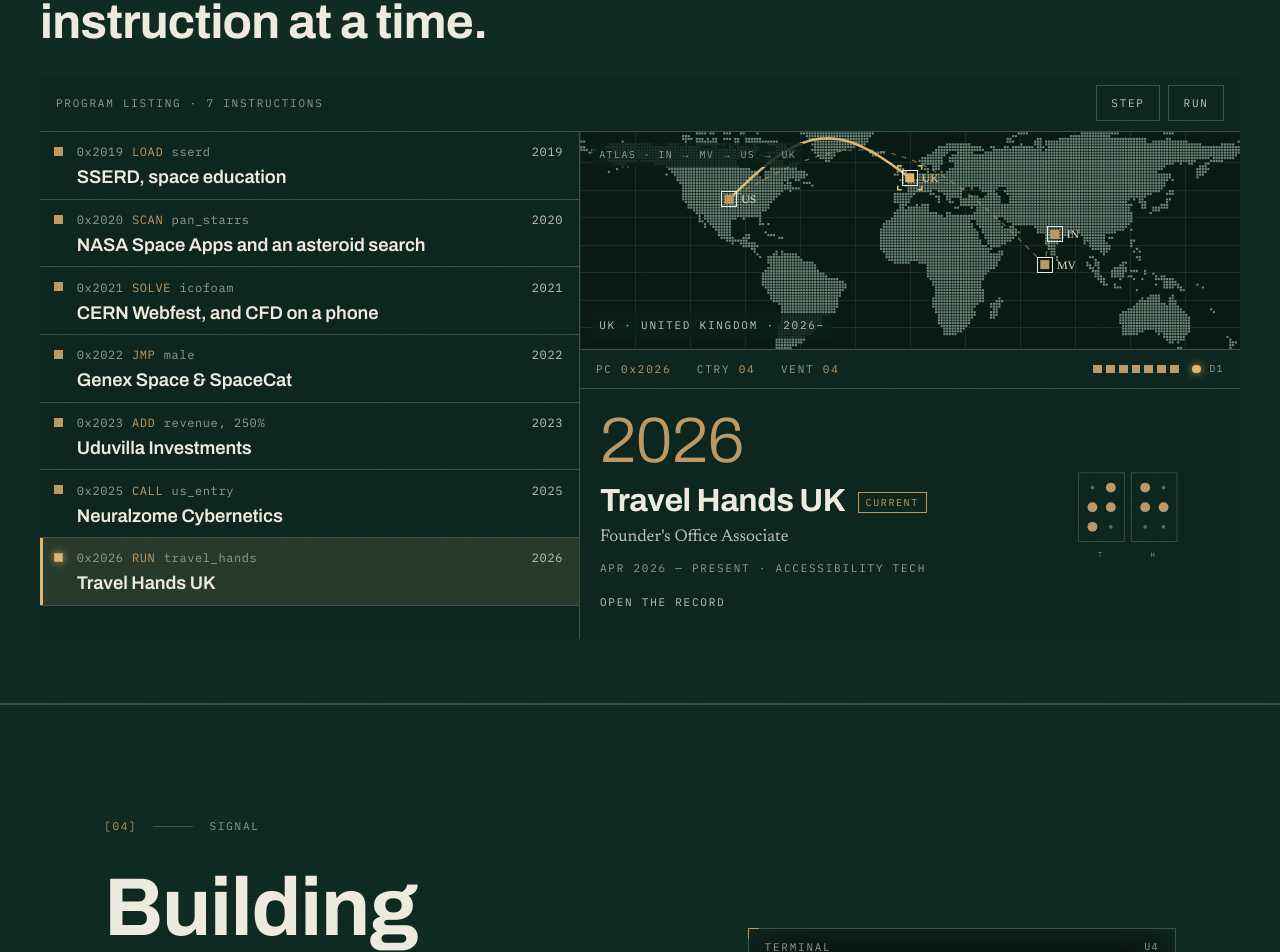
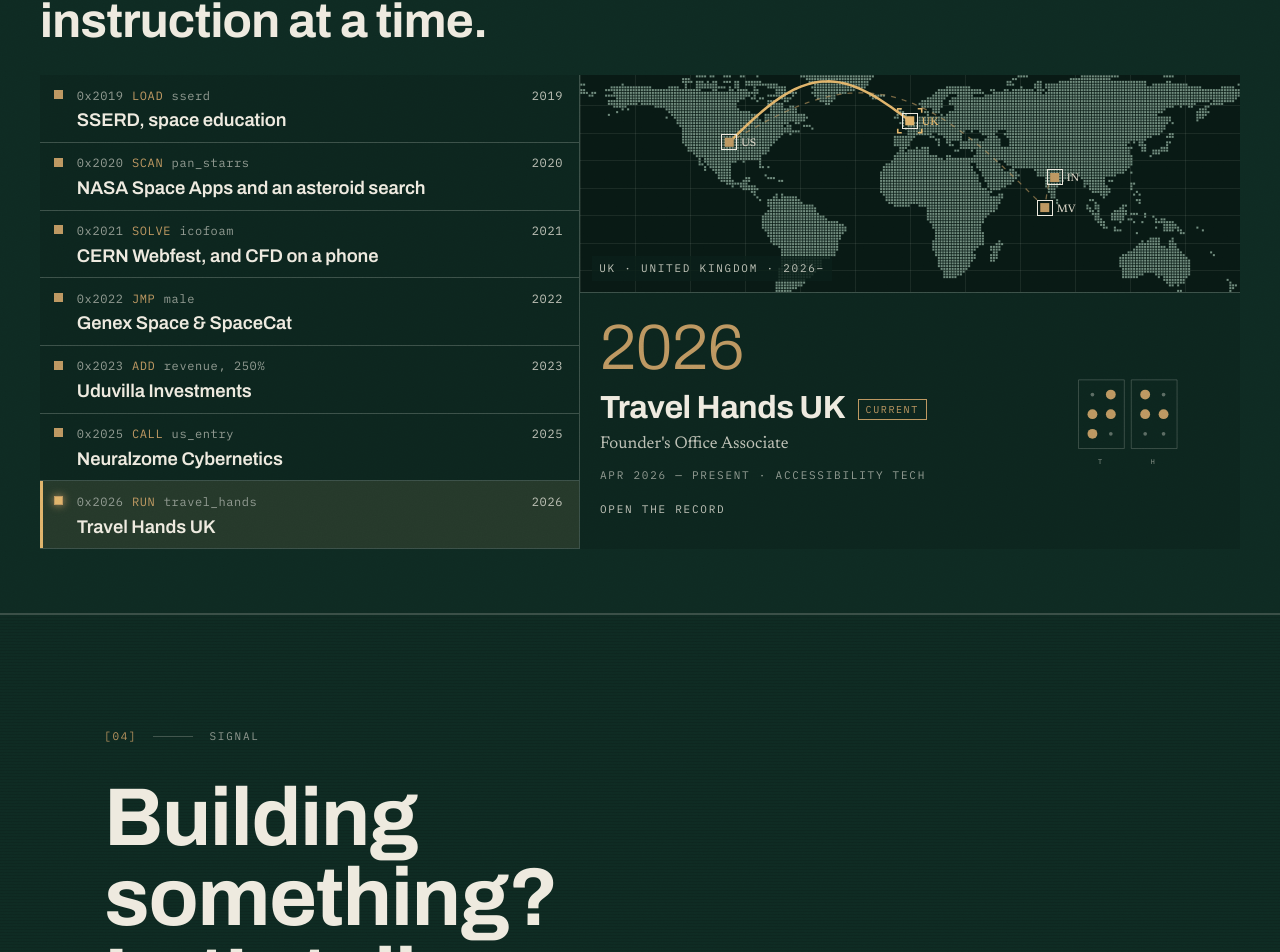
Before and after one commit to kodekave/kodekave.github.io, a Next.js app: page / in a window 1280 px wide. Shown: the part 1846-2798 px from the top of the page. Built offline with nearby package versions, Linux system fonts and the light colour scheme.

Commit message:
Simplify: remove the terminal, the registers, the step and run controls and the silkscreen designators

```diff
--- a/src/app/(site)/page.tsx
+++ b/src/app/(site)/page.tsx
@@ -8,7 +8,6 @@ import Plate from "@/components/Plate";
 import SectionLabel from "@/components/SectionLabel";
 import SectionRail from "@/components/SectionRail";
 import StickyCta from "@/components/StickyCta";
-import Terminal from "@/components/Terminal";
 import UtcClock from "@/components/UtcClock";
 import {
   engagements,
@@ -29,14 +28,12 @@ export const metadata = buildMetadata({
 });
 
 /**
- * The homepage is one machine.
- *
- * Four panels after the screen that powers on: the telemetry (the readings),
- * the register (what is on offer, as a printout), the trace (the journey as a
- * program listing, with the map as its detail) and the signal (a terminal
- * awaiting input). Each carries a silkscreen designator, U1 to U4. Anything
- * longer than a line lives on its own page: the ventures on /work, the
- * research on /research.
+ * The homepage is one machine, kept as plain as it can be: the screen that
+ * powers on, then four panels. The telemetry (the readings), the register
+ * (what is on offer, as a printout), the trace (the journey as a program
+ * listing, with the map as its detail) and the signal (how to reach me).
+ * Anything longer than a line lives on its own page: the ventures on /work,
+ * the research on /research.
  */
 
 /**
@@ -70,12 +67,9 @@ export default function HomePage() {
   const [firstName, ...restOfName] = profile.name.split(" ");
 
   // The journey, one stop per stage. A stage that is a venture carries its
-  // role and dates from the venture record, so those are written once. The two
-  // counts are running totals: how many countries and ventures there had been
-  // by that stage, for the registers.
-  const stops = milestones.map((m, i) => {
+  // role and dates from the venture record, so those are written once.
+  const stops = milestones.map((m) => {
     const v = m.slug ? ventures.find((x) => x.slug === m.slug) : undefined;
-    const soFar = milestones.slice(0, i + 1);
     return {
       addr: `0x${m.year}`,
       op: m.op,
@@ -89,8 +83,6 @@ export default function HomePage() {
       hrefLabel: v ? "Open the record" : m.hrefLabel,
       motif: m.motif,
       place: m.place,
-      countries: new Set(soFar.map((x) => x.place)).size,
-      ventures: soFar.filter((x) => x.slug).length,
     };
   });
   const pins = route.map((r) => ({
@@ -189,22 +181,12 @@ export default function HomePage() {
             <p className="label text-paper-faint">
               4 ventures · 4 countries · 6+ years
             </p>
-            <span className="label hidden items-center gap-3 text-paper-faint sm:flex">
-              <span aria-hidden="true" className="lamp-d" />
-              Sig
-              <span className="desig">U1</span>
-            </span>
           </div>
 
           <dl className="panel tele-panel">
-            {stats.map((s, i) => (
+            {stats.map((s) => (
               <div key={s.tag} className="tele-ch">
-                <dt className="tele-top label">
-                  <span>{s.tag}</span>
-                  <span aria-hidden="true" className="tele-no tabular">
-                    {i + 1}
-                  </span>
-                </dt>
+                <dt className="tele-top label">{s.tag}</dt>
                 <dd>
                   <DotMatrix text={s.value} label={s.label} />
                 </dd>
@@ -227,7 +209,6 @@ export default function HomePage() {
                 <SectionLabel n="02" className="text-ink-faint">
                   Register
                 </SectionLabel>
-                <span className="desig text-ink-faint">U2</span>
               </div>
 
               <div className="mt-10 grid gap-x-16 gap-y-14 lg:grid-cols-2">
@@ -311,7 +292,6 @@ export default function HomePage() {
             <SectionLabel n="03" onInk className="text-paper-faint">
               Trace
             </SectionLabel>
-            <span className="desig text-paper-faint">U3</span>
           </div>
           <h2 className="font-display mt-4 mb-7 max-w-3xl text-[clamp(2rem,4.2vw,3rem)] leading-[1.04]">
             The journey, one instruction at a time.
@@ -325,7 +305,7 @@ export default function HomePage() {
         id="contact"
         className="on-ink grain scanlines rule-2 relative scroll-mt-16 overflow-hidden"
       >
-        <div className="relative z-10 mx-auto grid max-w-6xl items-center gap-x-16 gap-y-12 px-6 py-20 md:px-10 md:py-28 lg:grid-cols-[1.15fr_0.85fr]">
+        <div className="relative z-10 mx-auto max-w-6xl px-6 py-20 md:px-10 md:py-28">
           <div>
             <SectionLabel n="04" onInk className="text-paper-faint">
               Signal
@@ -353,8 +333,6 @@ export default function HomePage() {
 
             <p className="label mt-10 text-paper-faint">{profile.location}</p>
           </div>
-
-          <Terminal address={profile.linkedin.replace(/^https?:\/\/(www\.)?/, "")} />
         </div>
       </section>
 
--- a/src/app/globals.css
+++ b/src/app/globals.css
@@ -1181,9 +1181,8 @@ h3 {
  *
  * One unit, five surfaces. Ink is the screen and the solder mask, brass is
  * amber phosphor and copper trace, paper is tractor-feed stock, chalk is the
- * case. Every section is a part of the same machine and carries one
- * silkscreen designator (U1 to U4); the rules, corner brackets, labels and
- * keycaps below are the whole vocabulary. Everything that moves is off under
+ * case. Every section is a part of the same machine; the rules, corner
+ * brackets, labels and keycaps below are the whole vocabulary. Everything that moves is off under
  * `prefers-reduced-motion`.
  * ===================================================================== */
 
@@ -1218,13 +1217,6 @@ header :focus-visible,
   }
 }
 
-/* ---- the silkscreen: one designator per panel ---- */
-.desig {
-  font-family: var(--font-mono);
-  font-size: 0.625rem;
-  letter-spacing: 0.14em;
-  text-transform: uppercase;
-}
 .sec-head {
   display: flex;
   flex-wrap: wrap;
@@ -1235,15 +1227,6 @@ header :focus-visible,
 .rule-2 {
   border-top: 2px solid var(--color-hair-inv);
 }
-.lamp-d {
-  display: inline-block;
-  width: 6px;
-  height: 6px;
-  background: var(--color-brass-hot);
-  box-shadow: 0 0 6px var(--color-brass);
-  vertical-align: 0.08em;
-}
-
 /* ---- hero: the status strip is a front-panel readout ---- */
 .statusbar {
   width: fit-content;
@@ -1355,9 +1338,6 @@ html[data-post] .name-glyph { animation-delay: calc(1.3s + var(--i, 0) * 34ms);
 .tele-ch > dd:last-child {
   line-height: 1.3;
 }
-.tele-no {
-  color: var(--color-brass);
-}
 /* Every numeral has one height, sized so the widest ("5,000+") fills its cell. */
 .tele-ch .dot-matrix {
   height: min(36px, calc(100cqw / 4.4));
@@ -1394,38 +1374,6 @@ html[data-post] .name-glyph { animation-delay: calc(1.3s + var(--i, 0) * 34ms);
 /* ---- the journey: a program listing with its detail pane ---- */
 .jl {
   background: color-mix(in srgb, var(--color-ink) 88%, #000);
-}
-.jl-bar {
-  display: flex;
-  flex-wrap: wrap;
-  align-items: center;
-  justify-content: space-between;
-  gap: 0.6rem 1rem;
-  padding: 0.6rem 1rem;
-  border-bottom: 1px solid var(--color-hair-inv);
-  color: var(--color-paper-faint);
-}
-.jl-ctl {
-  display: flex;
-  gap: 0.5rem;
-}
-.jl-btn {
-  min-width: 2.75rem;
-  min-height: 2.25rem;
-  padding: 0.45rem 0.9rem;
-  border: 1px solid var(--color-hair-inv);
-  background: transparent;
-  color: var(--color-paper-soft);
-  font: 400 0.6875rem/1 var(--font-mono);
-  letter-spacing: 0.16em;
-  text-transform: uppercase;
-  cursor: pointer;
-  transition: border-color 0.14s ease-out, color 0.14s ease-out;
-}
-.jl-btn:hover,
-.jl-btn[data-on="true"] {
-  border-color: var(--color-brass);
-  color: var(--color-brass-hot);
 }
 .jl-cols {
   display: grid;
@@ -1553,57 +1501,9 @@ html[data-post] .name-glyph { animation-delay: calc(1.3s + var(--i, 0) * 34ms);
   background: color-mix(in srgb, var(--color-ink-deep) 82%, transparent);
   color: var(--color-paper-faint);
 }
-.jl-cap-top {
-  top: 0.7rem;
-  display: none;
-}
-@media (min-width: 640px) {
-  .jl-cap-top {
-    display: block;
-  }
-}
 .jl-cap-bot {
   bottom: 0.7rem;
   color: var(--color-paper-soft);
-}
-.jl-regs {
-  display: flex;
-  flex-wrap: wrap;
-  align-items: center;
-  gap: 0.4rem 1.6rem;
-  padding: 0.6rem 1rem;
-  border-bottom: 1px solid var(--color-hair-inv);
-  color: var(--color-paper-faint);
-}
-.jl-regs b {
-  font-weight: 400;
-  text-transform: none;
-  font-variant-numeric: tabular-nums;
-  color: var(--color-brass);
-}
-.jl-lamps {
-  display: flex;
-  align-items: center;
-  gap: 4px;
-  margin-left: auto;
-}
-.jl-lamps i {
-  width: 0.55rem;
-  height: 0.55rem;
-  background: var(--color-hair-inv);
-}
-.jl-lamps i[data-lit="true"] {
-  background: var(--color-brass);
-}
-.jl-lamps .jl-done-lamp {
-  margin-left: 0.6rem;
-  width: 0.55rem;
-  height: 0.55rem;
-  border-radius: 50%;
-}
-.jl-lamps .jl-done-lamp[data-lit="true"] {
-  background: var(--color-brass-hot);
-  box-shadow: 0 0 8px var(--color-brass);
 }
 .jl-detail {
   display: grid;
@@ -1776,58 +1676,3 @@ html[data-post] .name-glyph { animation-delay: calc(1.3s + var(--i, 0) * 34ms);
   border-bottom: 2px solid var(--color-ink);
   border-top: 1px solid var(--color-hair);
 }
-
-/* ---- the signal: a terminal awaiting input ---- */
-.term {
-  position: relative;
-  border: 1px solid var(--color-hair-inv);
-  background: #07140f;
-  box-shadow: inset 0 0 40px color-mix(in srgb, var(--color-glow) 55%, transparent);
-}
-.term::before,
-.term::after {
-  content: "";
-  position: absolute;
-  width: 11px;
-  height: 11px;
-  border: 1px solid var(--color-brass);
-  pointer-events: none;
-}
-.term::before {
-  top: -1px;
-  left: -1px;
-  border-right: 0;
-  border-bottom: 0;
-}
-.term::after {
-  right: -1px;
-  bottom: -1px;
-  border-left: 0;
-  border-top: 0;
-}
-.term-bar {
-  display: flex;
-  justify-content: space-between;
-  padding: 0.55rem 1rem;
-  border-bottom: 1px solid var(--color-hair-inv);
-  color: var(--color-paper-faint);
-}
-.term-body {
-  min-height: 10.5rem;
-  padding: 1.1rem 1.25rem 1.4rem;
-  font-family: var(--font-mono);
-  font-size: 0.9rem;
-  line-height: 1.9;
-  color: var(--color-paper-soft);
-  text-shadow: 0 0 6px color-mix(in srgb, var(--color-brass) 35%, transparent);
-  overflow-wrap: anywhere;
-}
-.term-line[data-hide="true"] {
-  visibility: hidden;
-}
-.term-p {
-  color: var(--color-brass-hot);
-}
-.term-ok {
-  color: #8fd6a6;
-}
--- a/src/components/Footer.tsx
+++ b/src/components/Footer.tsx
@@ -65,7 +65,6 @@ export default function Footer() {
 
             <div className="grid gap-8 sm:grid-cols-2">
               <nav aria-label="Footer" className="flex flex-col gap-2.5">
-                <span aria-hidden="true" className="desig text-paper-faint">J1</span>
                 {footerLinks.map((link) => (
                   <Link
                     key={link.href}
@@ -77,7 +76,6 @@ export default function Footer() {
                 ))}
               </nav>
               <nav aria-label="Elsewhere" className="flex flex-col gap-2.5">
-                <span aria-hidden="true" className="desig text-paper-faint">J2</span>
                 {elsewhere.map((link) => (
                   <a
                     key={link.label}
--- a/src/components/Journey.tsx
+++ b/src/components/Journey.tsx
@@ -21,9 +21,6 @@ export type Stop = {
   motif: Motif;
   /** The route code of the place it happened. */
   place: string;
-  /** Running totals by this stop, for the registers. */
-  countries: number;
-  ventures: number;
 };
 
 export type Pin = {
@@ -35,7 +32,6 @@ export type Pin = {
 };
 
 const STEP_MS = 340;
-const pad = (n: number) => String(n).padStart(2, "0");
 
 /** True from the wide breakpoint up, where the detail has its own pane. */
 function useWide() {
@@ -51,20 +47,19 @@ function useWide() {
 }
 
 /**
- * The journey as a program listing and a debugger.
+
+ * The journey as a program listing.
  *
  * Every stop is one line of the listing: year, opcode, title. The line that is
  * selected drives one detail: a flat map showing where the program has jumped
- * so far, the PC / CTRY / VENT registers, and the stop's year, title, role,
- * dates, link and drawing. On first view the program runs once, a line every
- * third of a second, and stops on the last stop: the registers hold their
- * final values and the D1 lamp comes on. After that any line can be chosen by
- * hover, focus, click or the arrow keys, and STEP and RUN are real controls.
- * Nothing is pinned and nothing hijacks the scroll.
+ * so far, and the stop's year, title, role, dates, link and drawing. On first
+ * view the listing runs once, a line every third of a second, and stops on the
+ * last stop. After that any line can be chosen by hover, focus, click or the
+ * arrow keys. Nothing is pinned and nothing hijacks the scroll.
  *
- * What the server sends is the finished state: the last stop selected, the
- * registers at their final values. That is also what anyone with reduced motion sees, and
- * every stop's detail is in the HTML whether or not it is open.
+ * What the server sends is the finished state, the last stop selected. That is
+ * also what anyone with reduced motion sees, and every stop's detail is in the
+ * HTML whether or not it is open.
  */
 export default function Journey({ stops, pins }: { stops: Stop[]; pins: Pin[] }) {
   const N = stops.length;
@@ -74,7 +69,6 @@ export default function Journey({ stops, pins }: { stops: Stop[]; pins: Pin[] })
   const wide = useWide();
 
   const [pc, setPc] = useState(N - 1);
-  const [done, setDone] = useState(true);
   const [running, setRunning] = useState(false);
 
   const stopTimers = () => {
@@ -88,15 +82,11 @@ export default function Journey({ stops, pins }: { stops: Stop[]; pins: Pin[] })
   /** Go to a line. Reaching the last stop ends the run. */
   const goto = (i: number) => {
     setPc(i);
-    if (i >= N - 1) {
-      setDone(true);
-      setRunning(false);
-    }
+    if (i >= N - 1) setRunning(false);
   };
 
   const run = () => {
     stopTimers();
-    setDone(false);
     setRunning(true);
     setPc(0);
     for (let i = 1; i < N; i++) later(() => goto(i), i * STEP_MS);
@@ -106,15 +96,6 @@ export default function Journey({ stops, pins }: { stops: Stop[]; pins: Pin[] })
     stopTimers();
     setRunning(false);
     goto(i);
-  };
-
-  const step = () => {
-    stopTimers();
-    setRunning(false);
-    if (done || pc >= N - 1) {
-      setDone(false);
-      setPc(0);
-    } else goto(pc + 1);
   };
 
   // Arm the run just before the listing scrolls into view, and start it once
@@ -130,7 +111,6 @@ export default function Journey({ stops, pins }: { stops: Stop[]; pins: Pin[] })
       ([e]) => {
         if (!e.isIntersecting || armed) return;
         armed = true;
-        setDone(false);
         setPc(-1);
         arm.disconnect();
       },
@@ -169,51 +149,15 @@ export default function Journey({ stops, pins }: { stops: Stop[]; pins: Pin[] })
 
   const at = Math.max(0, Math.min(pc, N - 1));
   const shown = stops[at];
-  const final = stops[N - 1];
-  // The registers follow the program while it runs and hold when it ends.
-  const regs = done
-    ? { pc: final.addr, countries: final.countries, ventures: final.ventures, lit: N }
-    : { pc: pc < 0 ? "0x0000" : shown.addr, countries: pc < 0 ? 0 : shown.countries, ventures: pc < 0 ? 0 : shown.ventures, lit: pc + 1 };
-
   return (
     <div ref={rootRef} className="jl corners">
       <noscript>
         <style>{`.jl-inline,.jl-inline[hidden]{display:block!important}.jl-pane{display:none!important}`}</style>
       </noscript>
-      <div className="jl-bar label">
-        <span>Program listing · {N} instructions</span>
-        <span className="jl-ctl">
-          <button type="button" className="jl-btn" onClick={step}>
-            Step
-          </button>
-          <button type="button" className="jl-btn" data-on={running} onClick={run}>
-            Run
-          </button>
-        </span>
-      </div>
-
       <div className="jl-cols">
-        {/* The map and the registers: the program's state. */}
+        {/* The map: where the program has jumped so far. */}
         <div className="jl-top">
           <JourneyMap stops={stops} pins={pins} at={at} started={pc >= 0} />
-          <div className="jl-regs label" aria-hidden="true">
-            <span>
-              PC <b>{regs.pc}</b>
-            </span>
-            <span>
-              CTRY <b>{pad(regs.countries)}</b>
-            </span>
-            <span>
-              VENT <b>{pad(regs.ventures)}</b>
-            </span>
-            <span className="jl-lamps">
-              {stops.map((s, i) => (
-                <i key={s.addr} data-lit={i < regs.lit} />
-              ))}
-              <i className="jl-done-lamp" data-lit={done} />
-              <span className="desig ml-1">D1</span>
-            </span>
-          </div>
         </div>
 
         <ol className="jl-list" aria-label="The journey, as a program listing" onKeyDown={onKey}>
@@ -540,9 +484,6 @@ function JourneyMap({
       aria-label={`A flat dot-matrix world map of the route so far, now at ${here?.label ?? "the start"}.`}
     >
       <canvas ref={canvasRef} />
-      <span className="jl-cap jl-cap-top desig" aria-hidden="true">
-        Atlas · {pins.map((p) => p.code).join(" → ")}
-      </span>
       {started && here && (
         <span className="jl-cap jl-cap-bot label" aria-hidden="true">
           {here.code} · {here.label} · {here.years}
--- a/src/components/Masthead.tsx
+++ b/src/components/Masthead.tsx
@@ -77,10 +77,7 @@ export default function Masthead({
         {/* On a page whose trail already ends in its own name, the label
             would just say it twice. */}
         {breadcrumb?.at(-1)?.name.toLowerCase() !== label.toLowerCase() && (
-          <p className="settle settle-1 statusbar label text-paper-soft">
-            <span aria-hidden="true" className="now-mark text-brass" />
-            {label}
-          </p>
+          <p className="settle settle-1 label text-paper-faint">{label}</p>
         )}
         <h1 className="settle settle-2 font-display mt-6 max-w-3xl text-[clamp(2rem,5.4vw,3.9rem)] leading-[1.05]">
           {title}
--- a/src/components/Terminal.tsx
+++ /dev/null
@@ -1,80 +0,0 @@
-"use client";
-
-import { useEffect, useRef, useState } from "react";
-
-/**
- * The Signal section's terminal: a modem handshake that types itself once and
- * ends on a prompt awaiting input. The handshake is decoration; the address on
- * the dial line is the profile's real LinkedIn address.
- *
- * The server sends every line, which is what no-script visitors and anyone
- * with reduced motion get. Otherwise the lines are held back just before the
- * terminal scrolls into view and then arrive one at a time.
- */
-export default function Terminal({ address }: { address: string }) {
-  const lines = [
-    { k: "cmd", t: "ATZ" },
-    { k: "out", t: "OK" },
-    { k: "cmd", t: `ATD ${address}` },
-    { k: "out", t: "CONNECT 1200" },
-    { k: "cmd", t: "" },
-  ];
-  const ref = useRef<HTMLDivElement>(null);
-  const [shown, setShown] = useState(lines.length);
-
-  useEffect(() => {
-    const el = ref.current;
-    if (!el) return;
-    if (window.matchMedia("(prefers-reduced-motion: reduce)").matches) return;
-
-    const timers: number[] = [];
-    const arm = new IntersectionObserver(
-      ([e]) => {
-        if (!e.isIntersecting) return;
-        arm.disconnect();
-        setShown(0);
-      },
-      { rootMargin: "0px 0px 500px 0px" }
-    );
-    const start = new IntersectionObserver(
-      ([e]) => {
-        if (!e.isIntersecting) return;
-        start.disconnect();
-        for (let i = 1; i <= 5; i++) {
-          timers.push(window.setTimeout(() => setShown(i), 250 + i * 420));
-        }
-      },
-      { threshold: 0.6 }
-    );
-    arm.observe(el);
-    start.observe(el);
-    return () => {
-      arm.disconnect();
-      start.disconnect();
-      timers.forEach((t) => window.clearTimeout(t));
-    };
-  }, []);
-
-  return (
-    <div ref={ref} className="term">
-      <div className="term-bar label">
-        <span>Terminal</span>
-        <span className="desig">U4</span>
-      </div>
-      <div className="term-body">
-        {lines.map((l, i) => (
-          <p key={i} className="term-line" data-hide={i >= shown}>
-            {l.k === "cmd" ? (
-              <>
-                <span className="term-p">&gt;</span> {l.t}
-                {i === lines.length - 1 && <span className="caret" aria-hidden="true" />}
-              </>
-            ) : (
-              <span className={l.t === "OK" ? "term-ok" : ""}>{l.t}</span>
-            )}
-          </p>
-        ))}
-      </div>
-    </div>
-  );
-}
```
